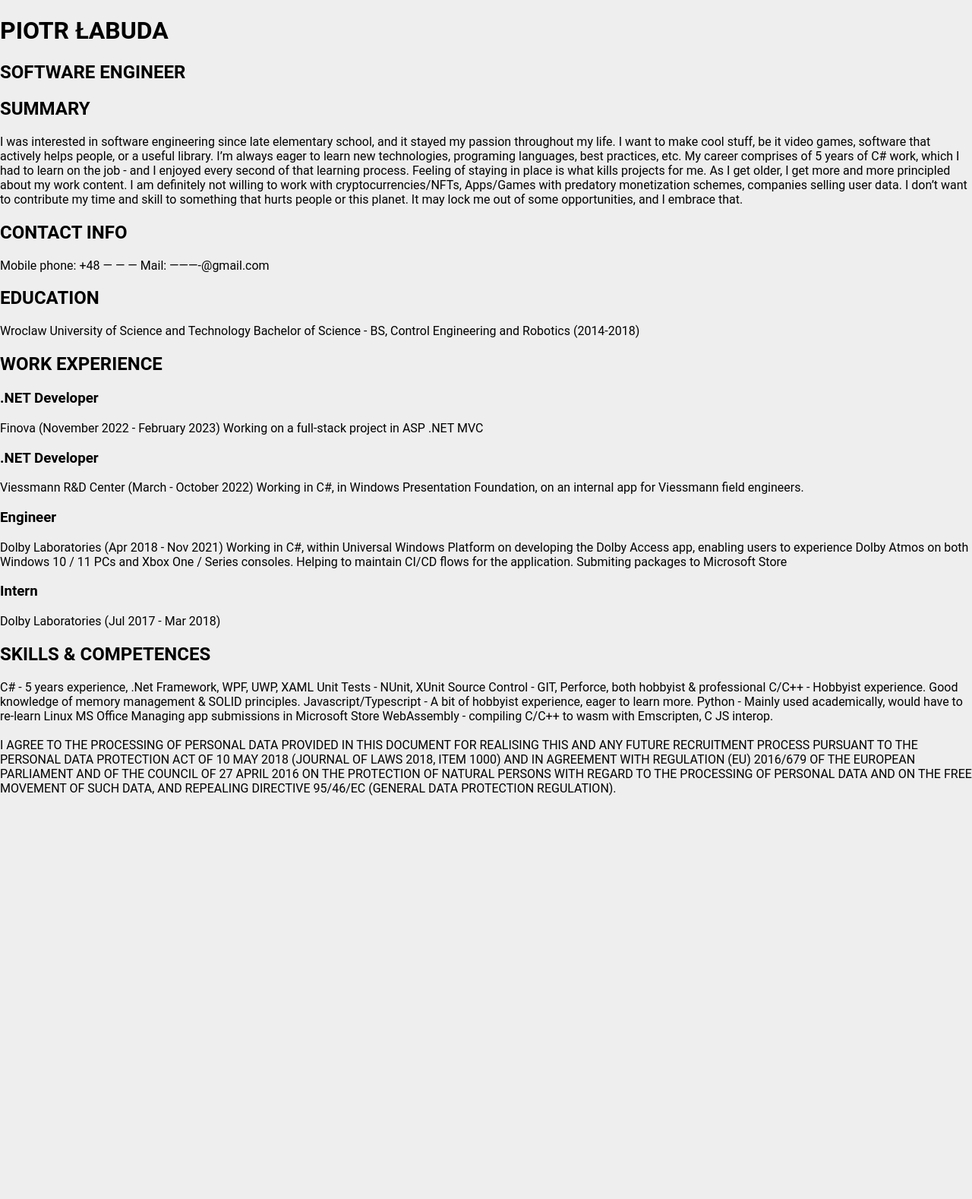
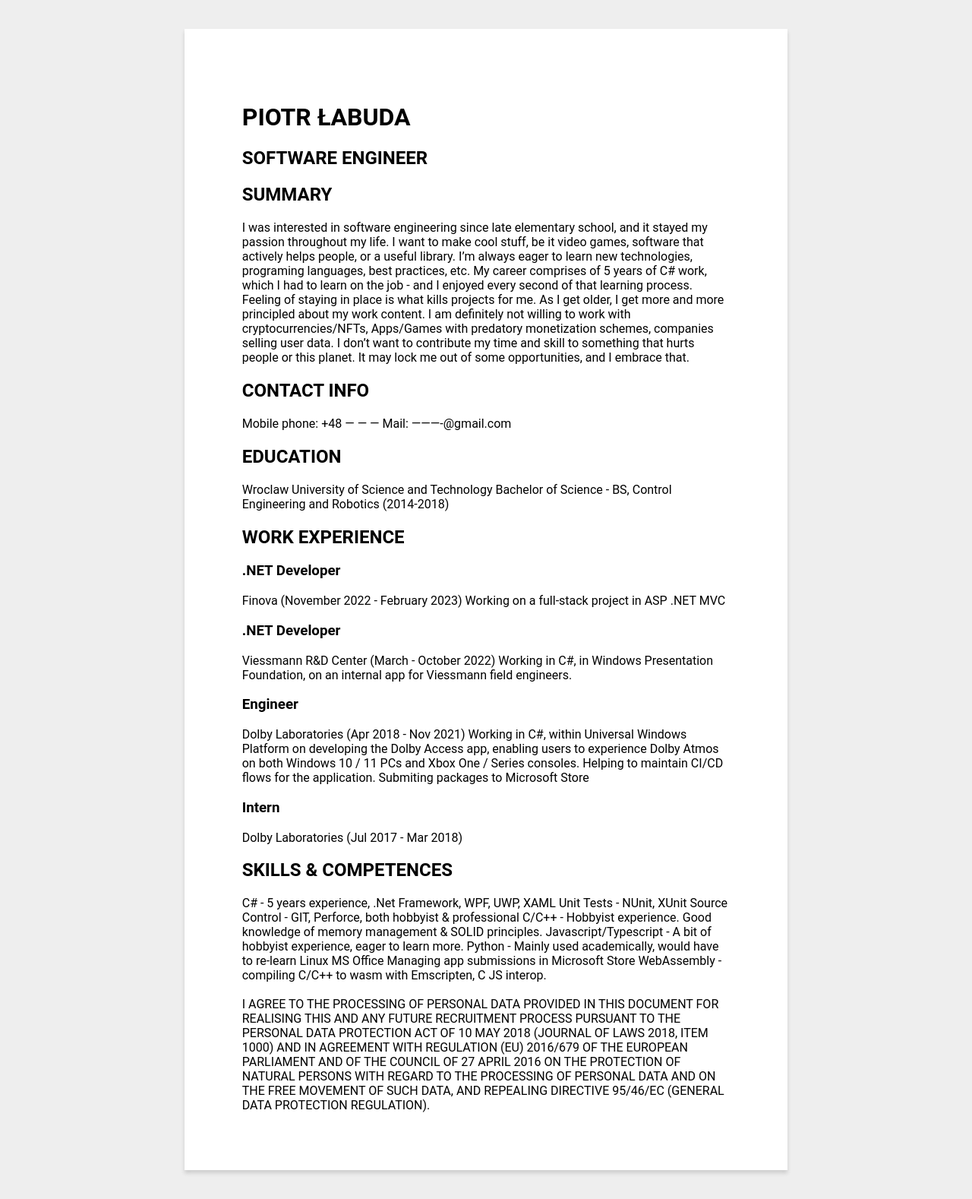
Before and after one commit to plabuda/resume, a Jekyll site: the page built from index.md, in a window 1280 px wide. Shown: the whole page at 76% size. Built offline with Jekyll 4.4.1, drawn with Linux system fonts in a browser that asks for light colours; our own code applies the rules of GitHub Pages for plain Markdown files; before the commit the page ends 1047 px from its top, so only the background shows below that.

Commit message:
Add proper classes for sheets of paper css

```diff
--- a/_layouts/default.html
+++ b/_layouts/default.html
@@ -10,8 +10,11 @@
     <title>{{ page.title }}</title>
 </head>
 
-<body>
-    {{ content }}
+
+<body class="document">
+    <div class="page">
+        {{ content }}
+    </div>
 </body>
 
 </html>
```
